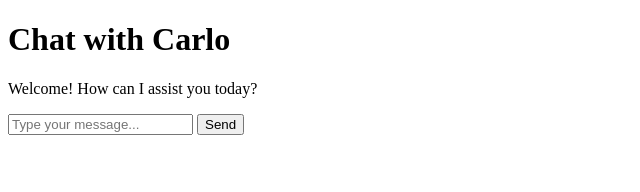
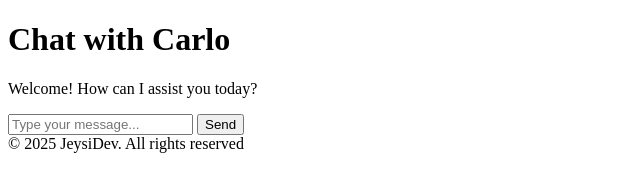
Before and after one commit to Jeysixczs/Chat-with-Carlo, a website with bundled scripts: page index.html in a window 1280 px wide. Shown: the whole page, without its empty margins (0-640 px from the left). Built offline with nearby package versions, Linux system fonts and the light colour scheme.

Commit message:
Update index.html

```diff
--- a/index.html
+++ b/index.html
@@ -33,6 +33,9 @@
             <button id="send-btn">Send</button>
         </div>
     </div>
+    <footer class="copyright">
+            &copy; 2025 JeysiDev. All rights reserved
+        </footer>
 
     <script type="module" src="script.js"></script>
 </body>
```
